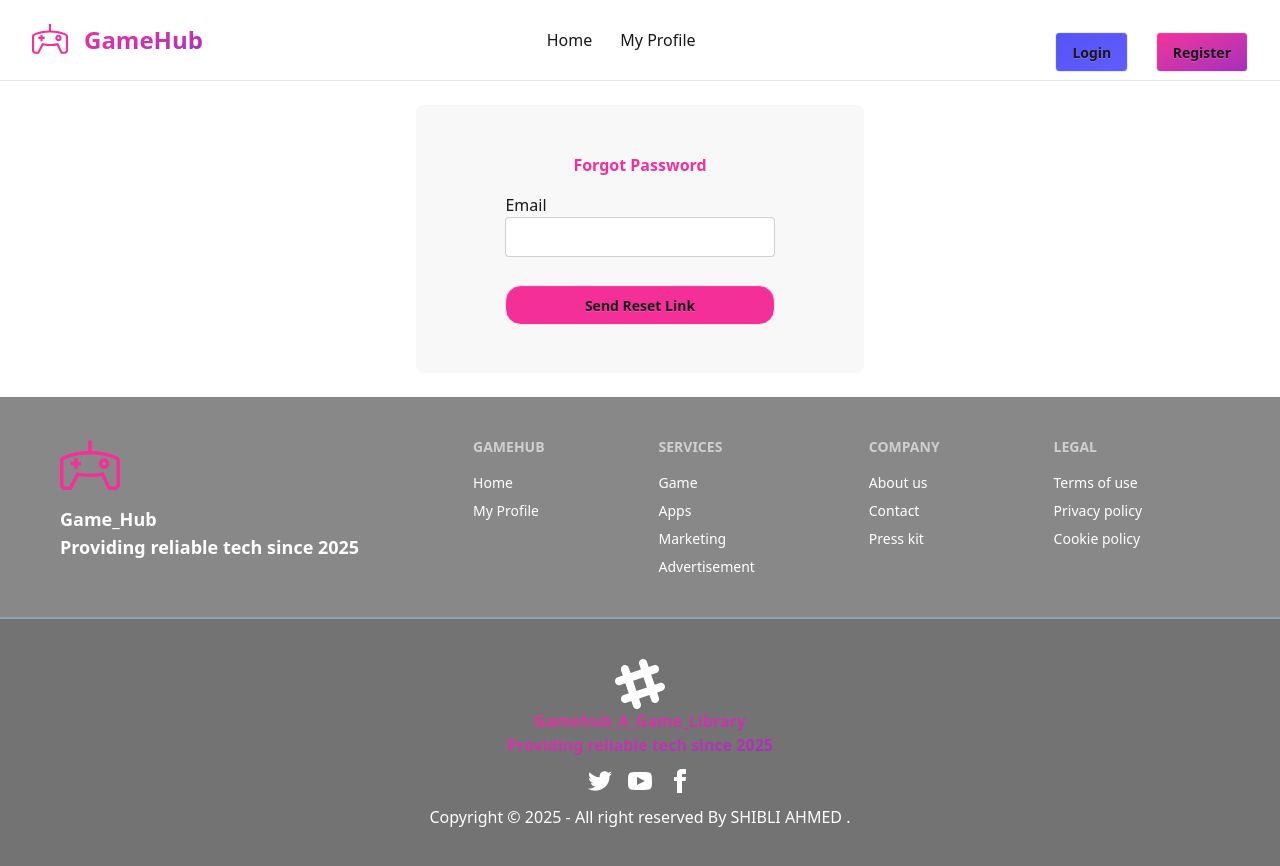
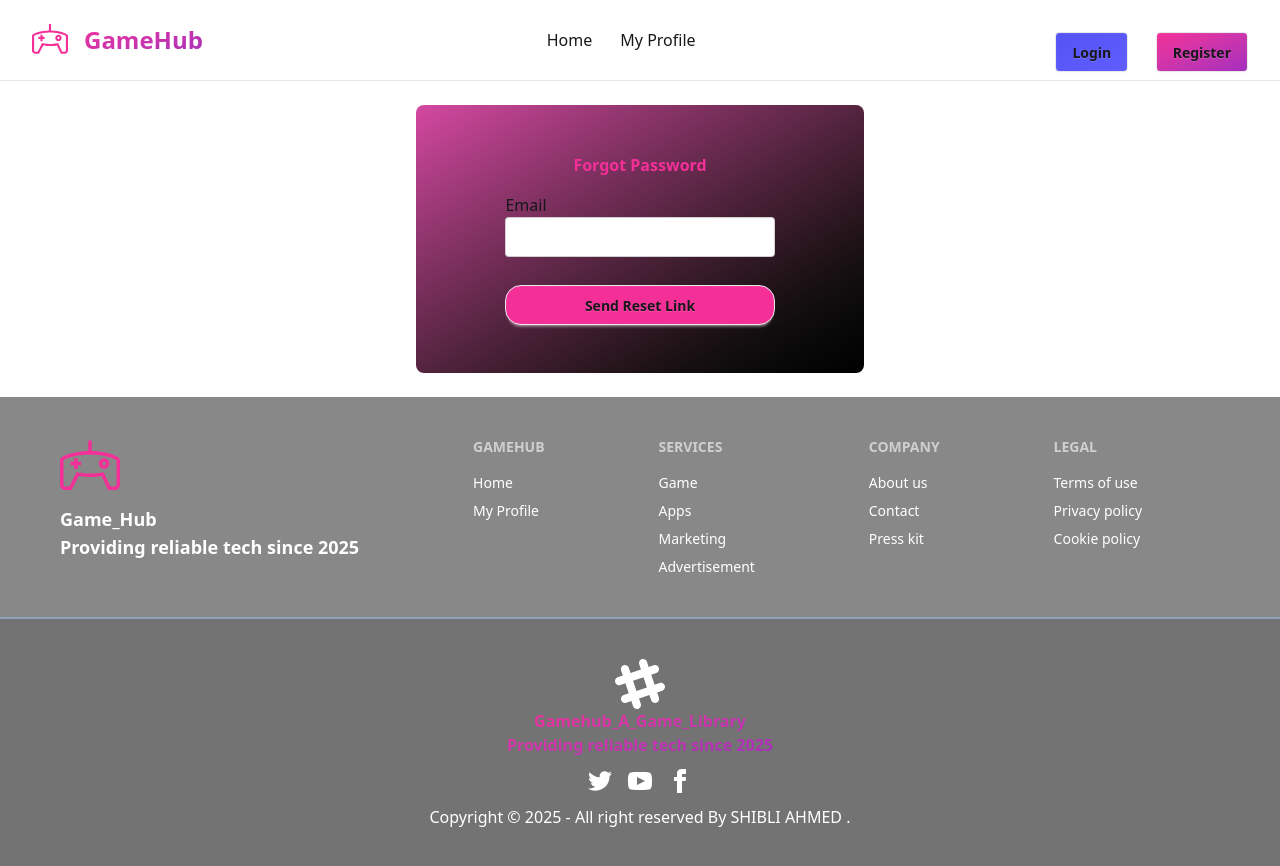
Before and after one commit to shibli790/Game-Hub, a React (Vite) app: page /forgot in a window 1280 px wide. Shown: the top 866 px of the page. Built offline with nearby package versions, Linux system fonts and the light colour scheme; no server answers.

Commit message:
forget route update

```diff
--- a/src/Pages/auth/Forgot.jsx
+++ b/src/Pages/auth/Forgot.jsx
@@ -27,7 +27,10 @@ export default function Forgot(){
 
   return (
     <div className="max-w-md mx-auto">
-      <form onSubmit={handleReset} className="card bg-base-200">
+      <form
+        onSubmit={handleReset}
+        className="card bg-gradient-to-br from-[#c4007cb7] to-[#000000]"
+      >
         <div className=" flex flex-col mx-auto p-12 gap-4">
           <h2 className="font-bold text-center text-[#f43098] ">
             Forgot Password
```
